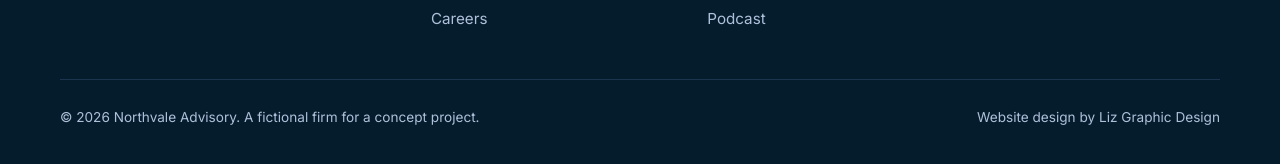
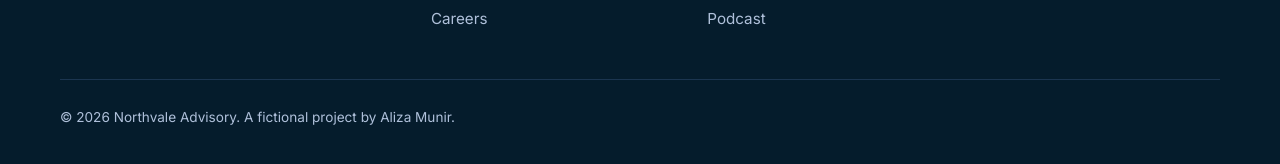
Before and after one commit to talkofthetown-bit/northvale, a plain HTML site: page index.html in a window 1280 px wide. Shown: the part 5367-5531 px from the top of the page. Drawn offline with Linux system fonts and the light colour scheme.

Commit message:
Add files via upload

```diff
--- a/index.html
+++ b/index.html
@@ -405,7 +405,7 @@
       <div><h4>Ideas</h4><ul><li><a href="#insights">Insights</a></li><li><a href="#insights">Reports</a></li><li><a href="#insights">Podcast</a></li></ul></div>
       <div><h4>Contact</h4><ul><li><a href="#contact">Talk to a partner</a></li><li><a href="#contact">Media enquiries</a></li></ul></div>
     </div>
-    <div class="fine"><span>&copy; 2026 Northvale Advisory. A fictional firm for a concept project.</span><span>Website design by <a href="https://lizgraphicdesign.com" target="_blank" rel="noopener">Liz Graphic Design</a></span></div>
+    <div class="fine"><span>&copy; 2026 Northvale Advisory. A fictional project by Aliza Munir.</span></div>
   </div>
 </footer>
 
```
